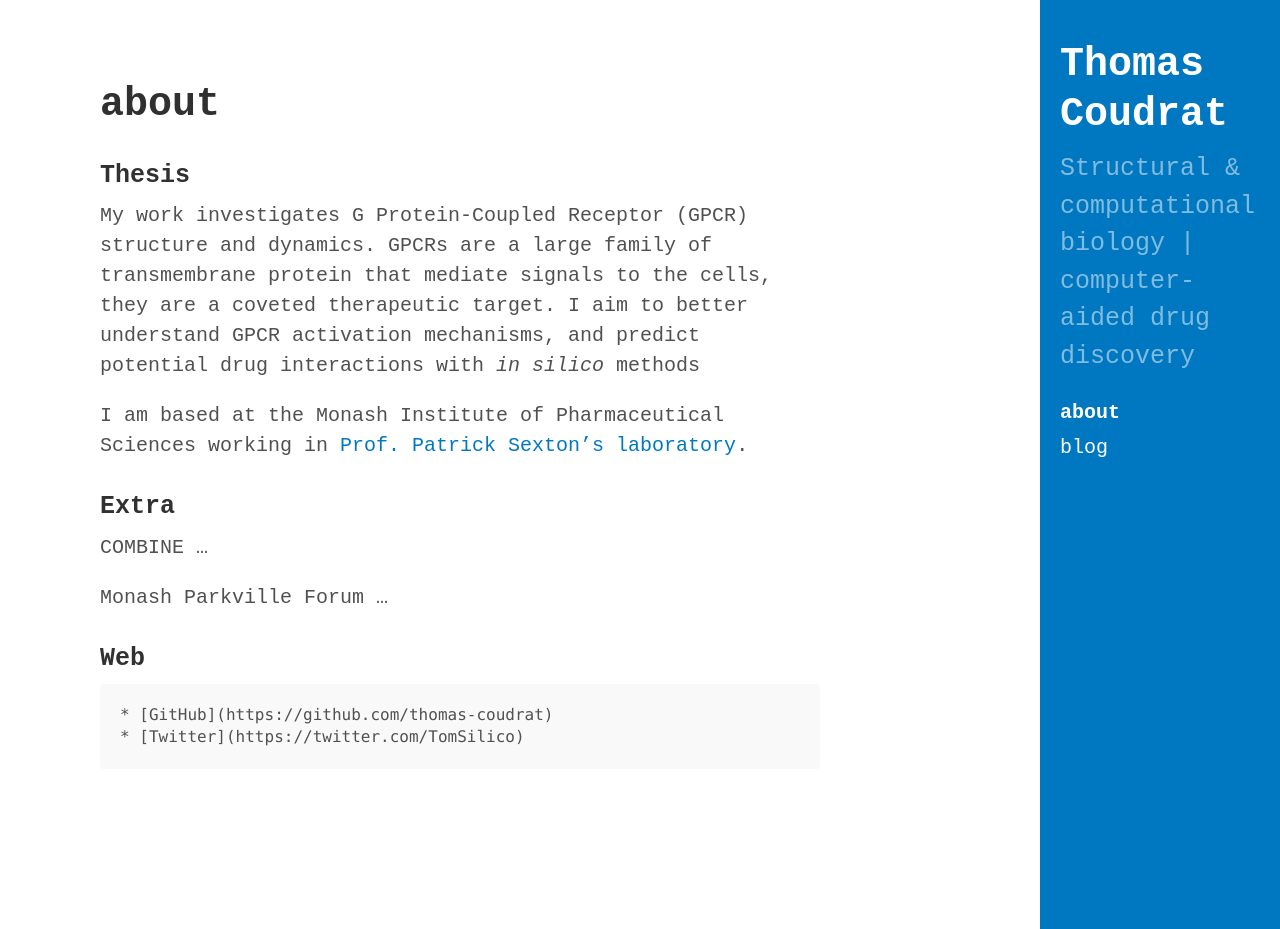
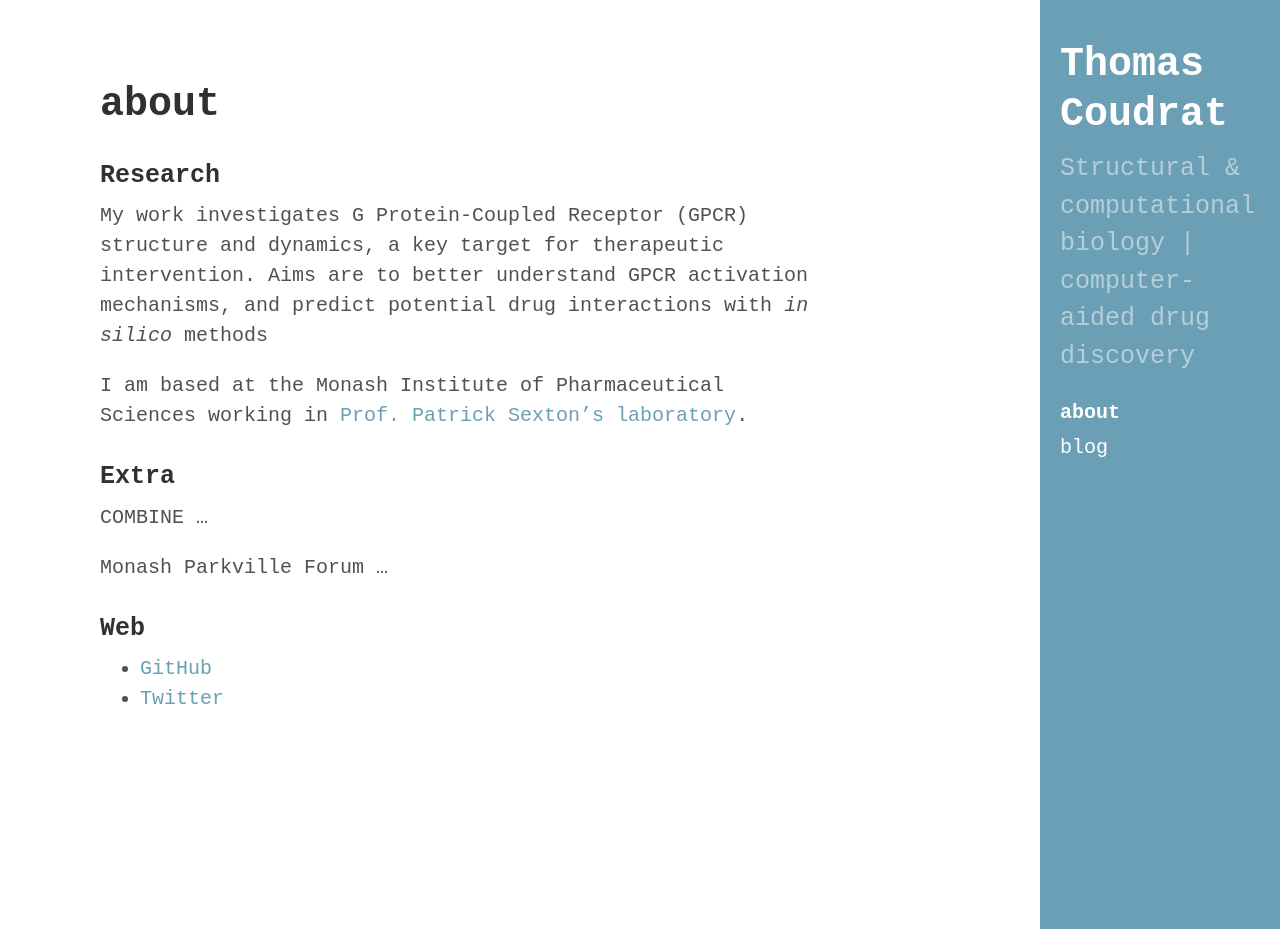
Before and after one commit to thomas-coudrat/thomas-coudrat.github.io, a Jekyll site: the page built from about.md, in a window 1280 px wide and 929 px high. Built offline with Jekyll 4.4.1, drawn with Linux system fonts in a browser that asks for light colours; Markdown is read by kramdown in place of the engine named in the settings.

Commit message:
Some changes in about, color theme change

```diff
--- a/_layouts/default.html
+++ b/_layouts/default.html
@@ -3,7 +3,7 @@
 
   {% include head.html %}
 
-  <body class="theme-base-tom layout-reverse">
+  <body class="theme-base-0d layout-reverse">
 
     {% include sidebar.html %}
 
--- a/about.md
+++ b/about.md
@@ -3,10 +3,10 @@ layout: page
 title: about
 ---
 
-### Thesis
+### Research
 
-My work investigates G Protein-Coupled Receptor (GPCR) structure and dynamics. GPCRs are a large family of transmembrane protein that mediate signals to the cells, they are a coveted therapeutic target.
-I aim to better understand GPCR activation mechanisms, and predict potential drug interactions with *in silico* methods
+My work investigates G Protein-Coupled Receptor (GPCR) structure and dynamics, a key target for therapeutic intervention.
+Aims are to better understand GPCR activation mechanisms, and predict potential drug interactions with *in silico* methods
 
 I am based at the Monash Institute of Pharmaceutical Sciences
 working in [Prof. Patrick Sexton's laboratory](http://www.monash.edu/pharm/research/areas/drug-discovery/laboratories/sexton.html).
@@ -18,5 +18,5 @@ COMBINE ...
 Monash Parkville Forum ...
 
 ### Web
-    * [GitHub](https://github.com/thomas-coudrat)
-    * [Twitter](https://twitter.com/TomSilico)
+* [GitHub](https://github.com/thomas-coudrat)
+* [Twitter](https://twitter.com/TomSilico)
```
